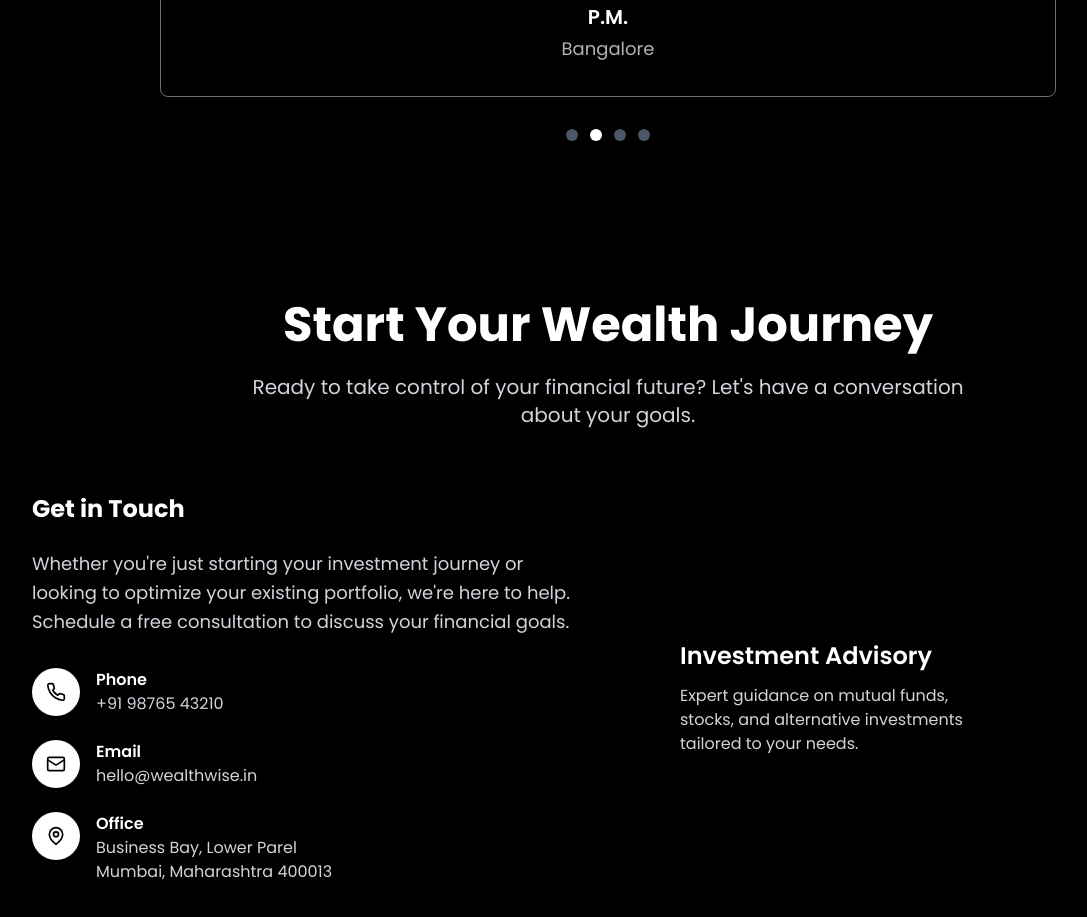
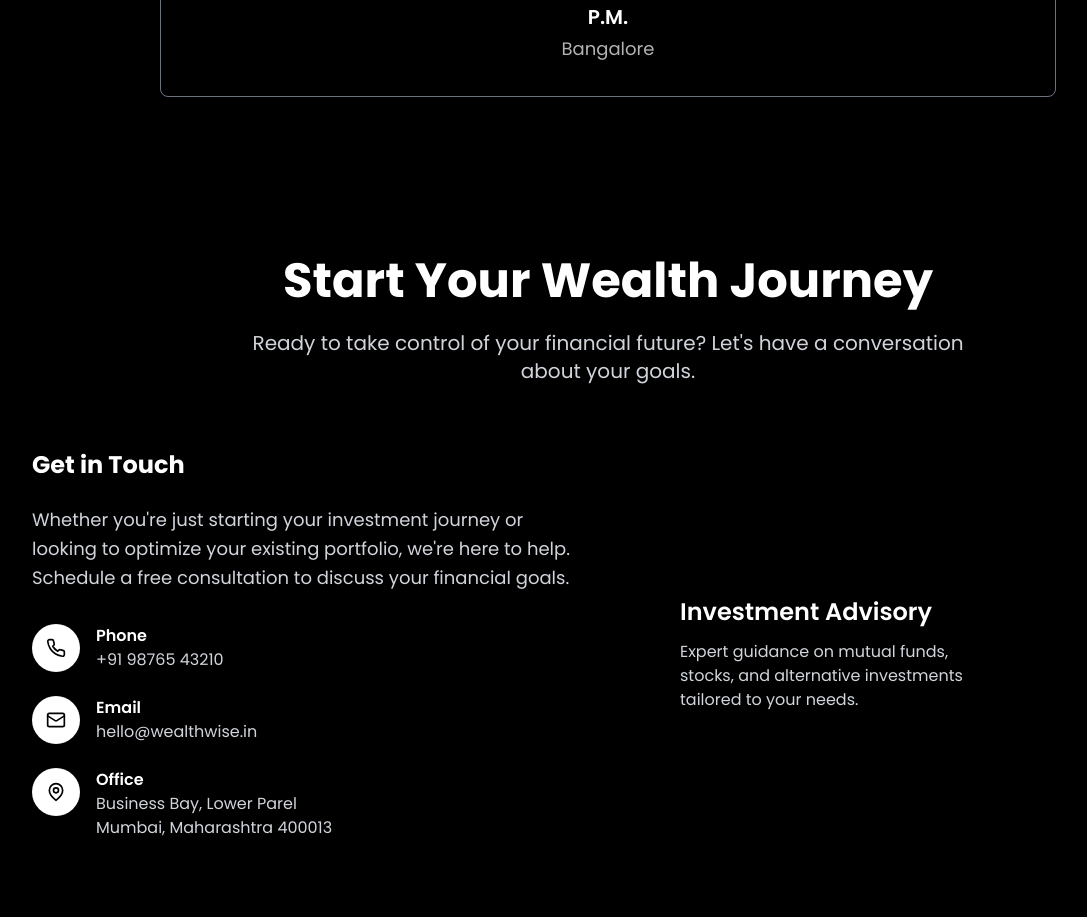
Before and after one commit to Abhishekrgadad/WealthwiseReact, a React (Vite) app in the folder Wealth/: page / in a window 1280 px wide. Shown: the part 5340-6257 px from the top of the page, without its empty margins (32-1119 px from the left). Built offline with nearby package versions, Linux system fonts and the light colour scheme.

Commit message:
[FIX] pagination dots removed

```diff
--- a/Wealth/src/components/sections/Testimonials.tsx
+++ b/Wealth/src/components/sections/Testimonials.tsx
@@ -91,7 +91,7 @@ const Testimonials = () => {
           </div>
 
           {/* Pagination Dots */}
-          <div className="flex justify-center space-x-3 mt-8">
+          {/* <div className="flex justify-center space-x-3 mt-8">
             {testimonials.map((_, index) => (
               <button
                 key={index}
@@ -101,7 +101,7 @@ const Testimonials = () => {
                 }`}
               />
             ))}
-          </div>
+          </div> */}
         </div>
       </div>
     </section>
```
